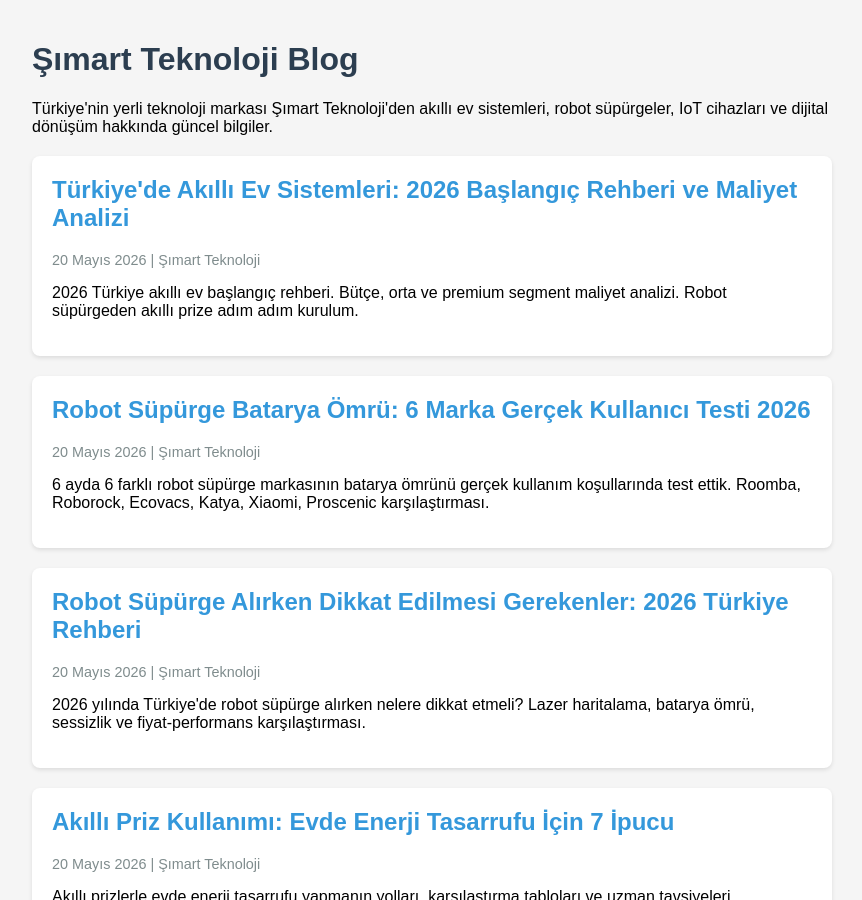
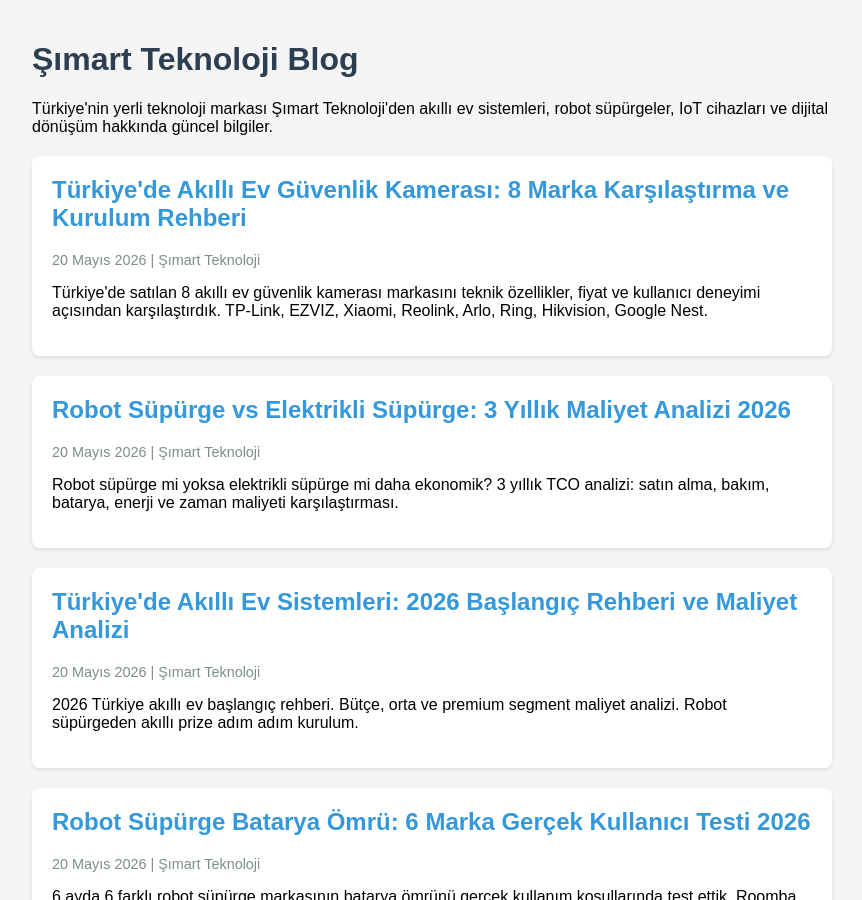
Before and after one commit to mturkerm-code/simart-blog.github.io, a Jekyll site: the page index.html, which Jekyll copies as it is, in a window 1280 px wide and 900 px high. Shown: the whole window, without its empty margins (208-1070 px from the left). Built offline with Jekyll 4.4.1, drawn with Linux system fonts in a browser that asks for light colours.

Commit message:
Update index.html with 2 new blog posts

```diff
--- a/index.html
+++ b/index.html
@@ -18,6 +18,18 @@
 <body>
     <h1>Şımart Teknoloji Blog</h1>
     <p>Türkiye'nin yerli teknoloji markası Şımart Teknoloji'den akıllı ev sistemleri, robot süpürgeler, IoT cihazları ve dijital dönüşüm hakkında güncel bilgiler.</p>
+
+    <div class="post">
+        <h2><a href="/turkiyede-akilli-ev-guvenlik-kamerasi-karsilastirma.html">Türkiye'de Akıllı Ev Güvenlik Kamerası: 8 Marka Karşılaştırma ve Kurulum Rehberi</a></h2>
+        <p class="meta">20 Mayıs 2026 | Şımart Teknoloji</p>
+        <p>Türkiye'de satılan 8 akıllı ev güvenlik kamerası markasını teknik özellikler, fiyat ve kullanıcı deneyimi açısından karşılaştırdık. TP-Link, EZVIZ, Xiaomi, Reolink, Arlo, Ring, Hikvision, Google Nest.</p>
+    </div>
+
+    <div class="post">
+        <h2><a href="/robot-supurge-vs-elektrikli-supurge-maliyet-analizi.html">Robot Süpürge vs Elektrikli Süpürge: 3 Yıllık Maliyet Analizi 2026</a></h2>
+        <p class="meta">20 Mayıs 2026 | Şımart Teknoloji</p>
+        <p>Robot süpürge mi yoksa elektrikli süpürge mi daha ekonomik? 3 yıllık TCO analizi: satın alma, bakım, batarya, enerji ve zaman maliyeti karşılaştırması.</p>
+    </div>
 
     <div class="post">
         <h2><a href="/turkiyede-akilli-ev-sistemleri-2026-baslangic-rehberi.html">Türkiye'de Akıllı Ev Sistemleri: 2026 Başlangıç Rehberi ve Maliyet Analizi</a></h2>
```
